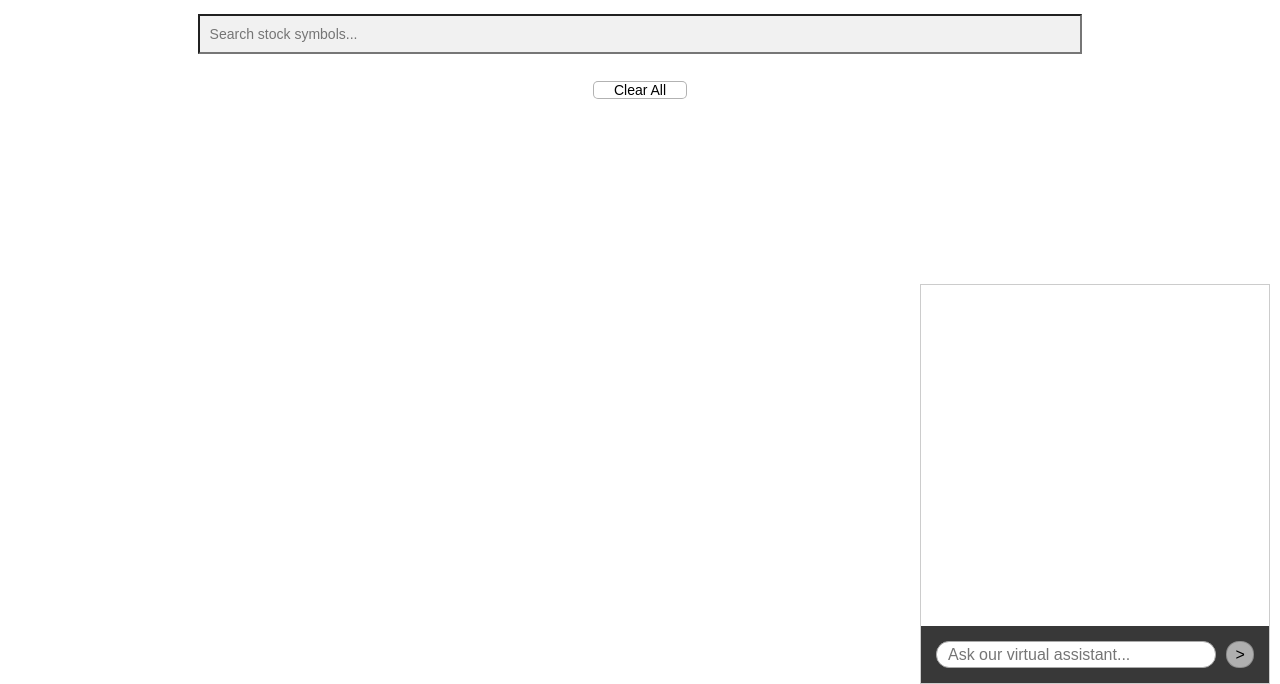
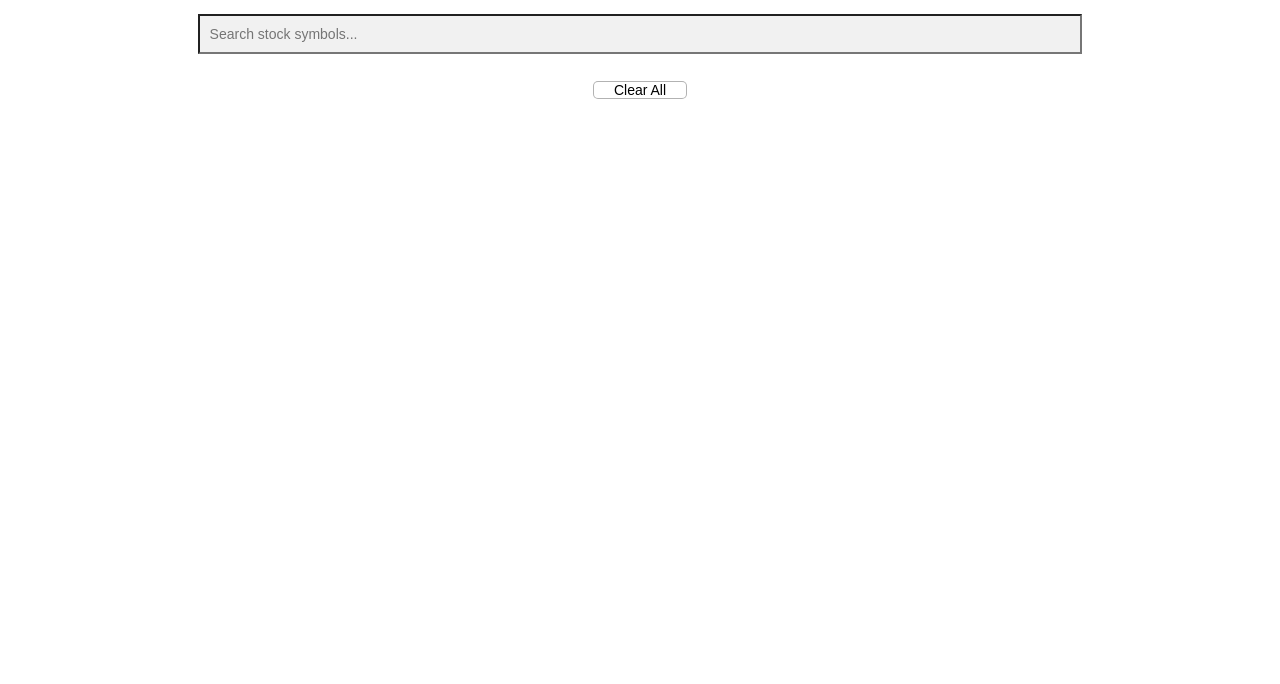
Before and after one commit to james-zhuang/AlphaVantage-Visualization, a website: page index.html in a window 1280 px wide. Shown: the part 116-800 px from the top of the page. Drawn offline with nearby package versions, Linux system fonts and the light colour scheme.

Commit message:
Remove chat functionality for alpha release

```diff
--- a/index.html
+++ b/index.html
@@ -31,7 +31,7 @@
     </form>
     <div id ="dashboard">
     </div>
-    <div class='vpa-chat-wrapper'>
+    <!-- <div class='vpa-chat-wrapper'>
         <div id="vpaDialogue"></div>
         <form id="vpaUserMessage">
             <div class="text-box">
@@ -39,6 +39,6 @@
                 <input class="send-button" type="submit" value=">">
             </div>
         </form>
-    </div>
+    </div> -->
 </body>
 </html>
```
